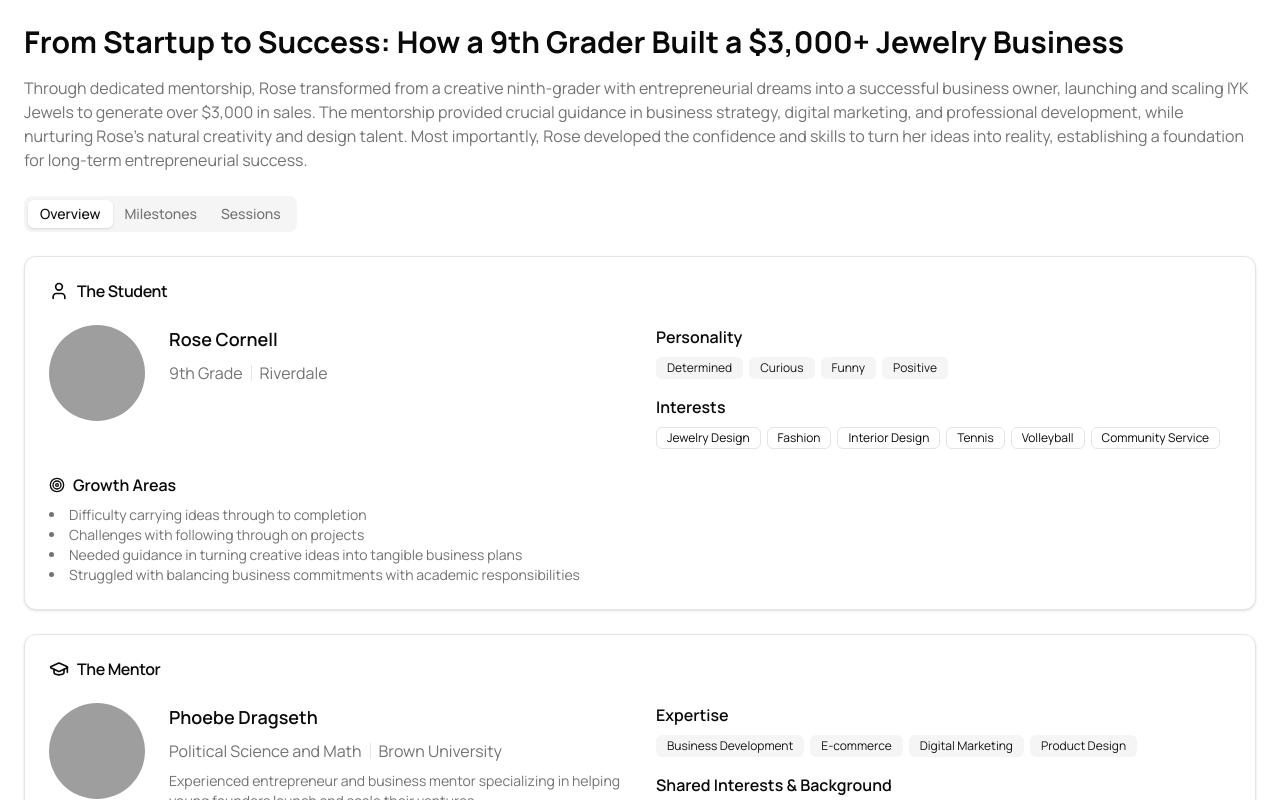
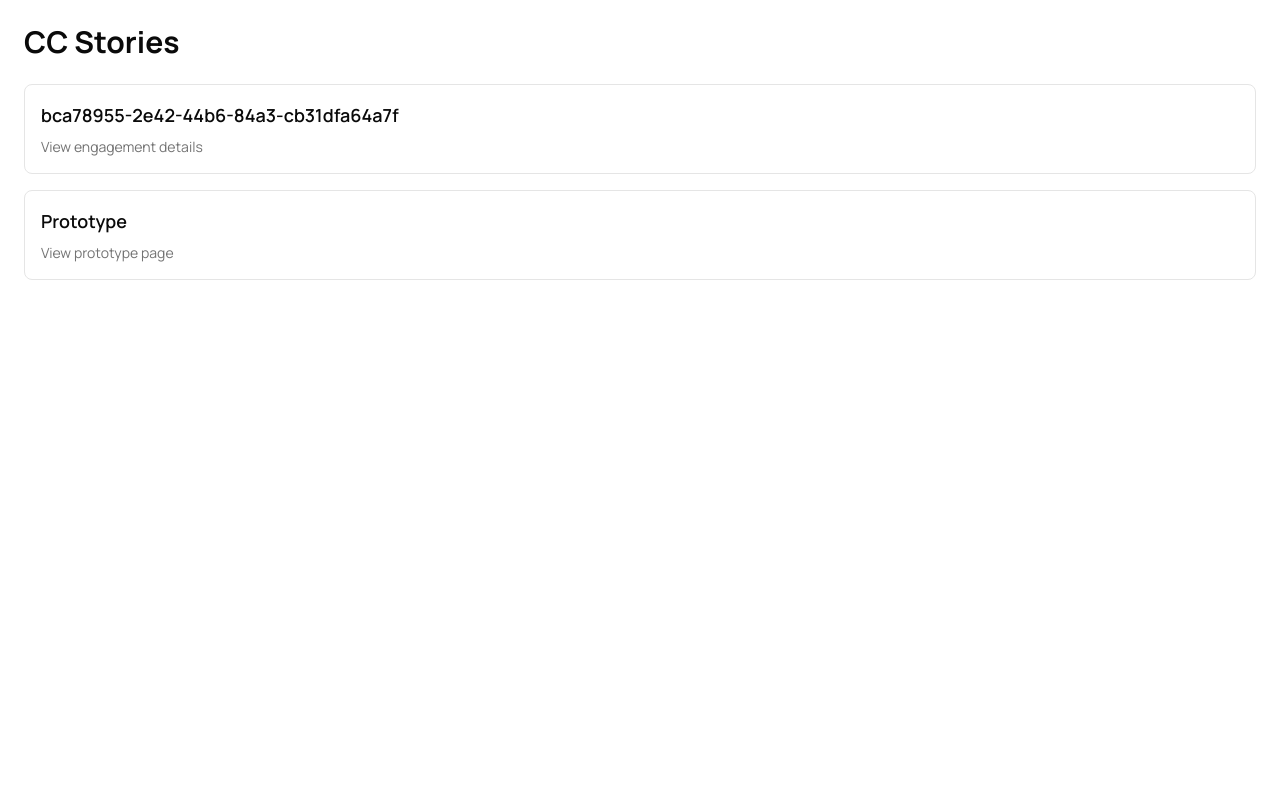
Before and after one commit to cabbachew/cc-stories, a Next.js app: page / in a window 1280 px wide. Shown: the top 800 px of the page. Built offline with nearby package versions, Linux system fonts and the light colour scheme; grey boxes are pictures that could not be loaded.

Commit message:
create dynamic route for engagements and set up prototype page

```diff
--- /dev/null
+++ b/app/engagements/[uuid]/page.tsx
@@ -0,0 +1,27 @@
+"use client";
+
+import { studentStory } from "@/app/data/studentStories/bca78955-2e42-44b6-84a3-cb31dfa64a7f";
+import TimelineTabs from "@/app/components/TimelineTabs";
+
+export default function StudentStory() {
+  return (
+    <div className="min-h-screen p-4 md:p-6">
+      <div className="mx-auto max-w-7xl space-y-6">
+        <div className="space-y-4">
+          <h1 className="text-2xl md:text-3xl font-bold">
+            {studentStory.headline}
+          </h1>
+          <p className="text-base text-muted-foreground">
+            {studentStory.impactSummary}
+          </p>
+        </div>
+
+        <TimelineTabs
+          studentStory={studentStory}
+          sessions={studentStory.timeline.sessions}
+          chapters={studentStory.timeline.chapters}
+        />
+      </div>
+    </div>
+  );
+}
--- a/app/page.tsx
+++ b/app/page.tsx
@@ -1,26 +1,33 @@
-"use client";
+import Link from "next/link";
 
-import { studentStory } from "./data/studentStories/test";
-import TimelineTabs from "./components/TimelineTabs";
-
-export default function StudentStory() {
+export default function Home() {
   return (
     <div className="min-h-screen p-4 md:p-6">
       <div className="mx-auto max-w-7xl space-y-6">
+        <h1 className="text-2xl md:text-3xl font-bold">CC Stories</h1>
         <div className="space-y-4">
-          <h1 className="text-2xl md:text-3xl font-bold">
-            {studentStory.headline}
-          </h1>
-          <p className="text-base text-muted-foreground">
-            {studentStory.impactSummary}
-          </p>
+          <div className="p-4 border rounded-lg hover:bg-muted/50 transition-colors">
+            <Link
+              href="/engagements/bca78955-2e42-44b6-84a3-cb31dfa64a7f"
+              className="block space-y-2"
+            >
+              <h2 className="text-lg font-semibold">
+                bca78955-2e42-44b6-84a3-cb31dfa64a7f
+              </h2>
+              <p className="text-sm text-muted-foreground">
+                View engagement details
+              </p>
+            </Link>
+          </div>
+          <div className="p-4 border rounded-lg hover:bg-muted/50 transition-colors">
+            <Link href="/prototype" className="block space-y-2">
+              <h2 className="text-lg font-semibold">Prototype</h2>
+              <p className="text-sm text-muted-foreground">
+                View prototype page
+              </p>
+            </Link>
+          </div>
         </div>
-
-        <TimelineTabs
-          studentStory={studentStory}
-          sessions={studentStory.timeline.sessions}
-          chapters={studentStory.timeline.chapters}
-        />
       </div>
     </div>
   );
--- /dev/null
+++ b/app/prototype/page.tsx
@@ -0,0 +1,9 @@
+export default function PrototypePage() {
+  return (
+    <div className="min-h-screen p-4 md:p-6">
+      <div className="mx-auto max-w-7xl">
+        <h1 className="text-2xl md:text-3xl font-bold">Prototype</h1>
+      </div>
+    </div>
+  );
+}
```
Also changed, not shown: app/data/studentStories/bca78955-2e42-44b6-84a3-cb31dfa64a7f.ts (renamed from app/data/studentStories/test.ts).
